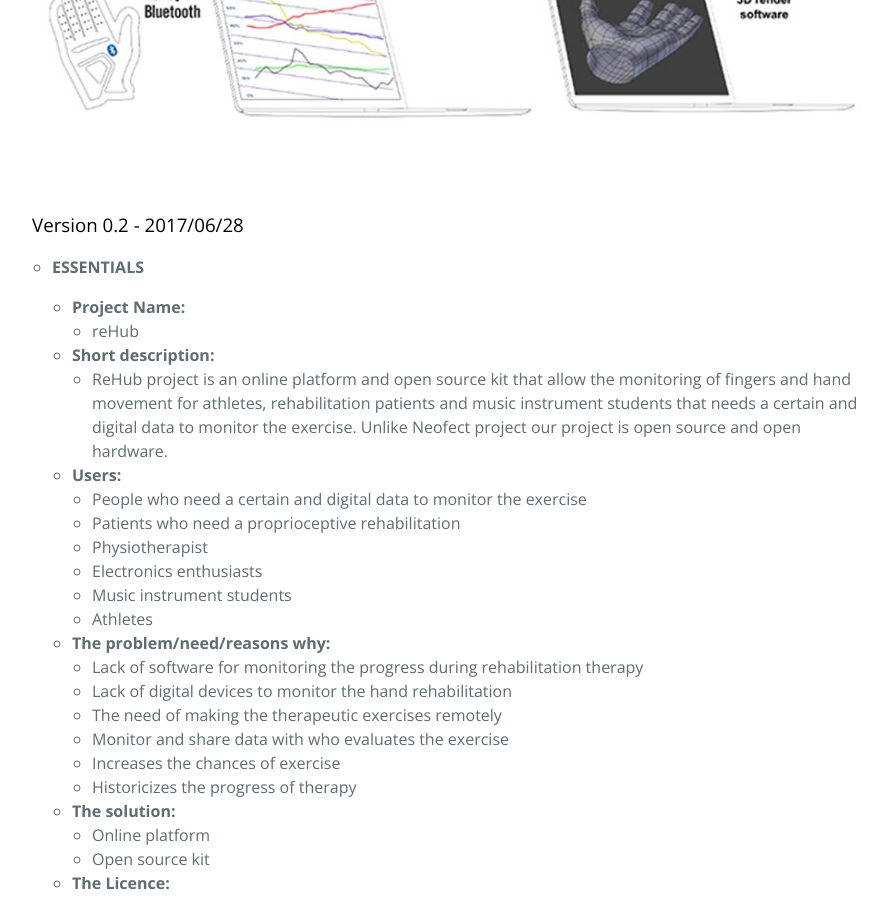
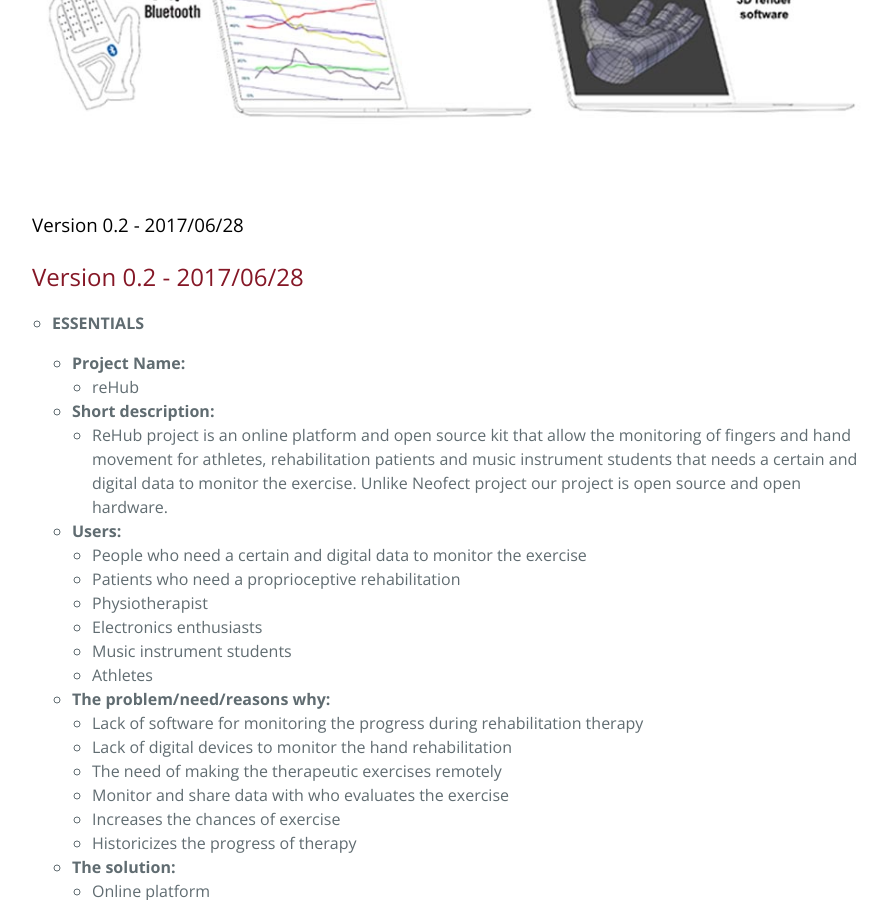
Before and after one commit to opencarecc/rehub, a Jekyll site: the page built from _posts/2017-06-28-rehub-version-02.md, in a window 1280 px wide and 900 px high, scrolled down 346 px. Shown: the whole window, without its empty margins (192-1079 px from the left). Built offline with Jekyll 4.4.1, drawn with Linux system fonts in a browser that asks for light colours; comment, search, counter and statistics services are not loaded.

Commit message:
draft title release in post

```diff
--- a/_posts/2017-06-28-rehub-version-02.md
+++ b/_posts/2017-06-28-rehub-version-02.md
@@ -13,6 +13,9 @@ excerpt: Here the Version 0.2 of <b>reHub</b> project.
 <img src="https://opencarecc.github.io/rehub/assets/RH-post-img-version-02.jpg" alt="reHub-02">
 
 ### Version 0.2 - 2017/06/28
+
+## Version 0.2 - 2017/06/28
+
 
 * <b>ESSENTIALS</b>
 
```
